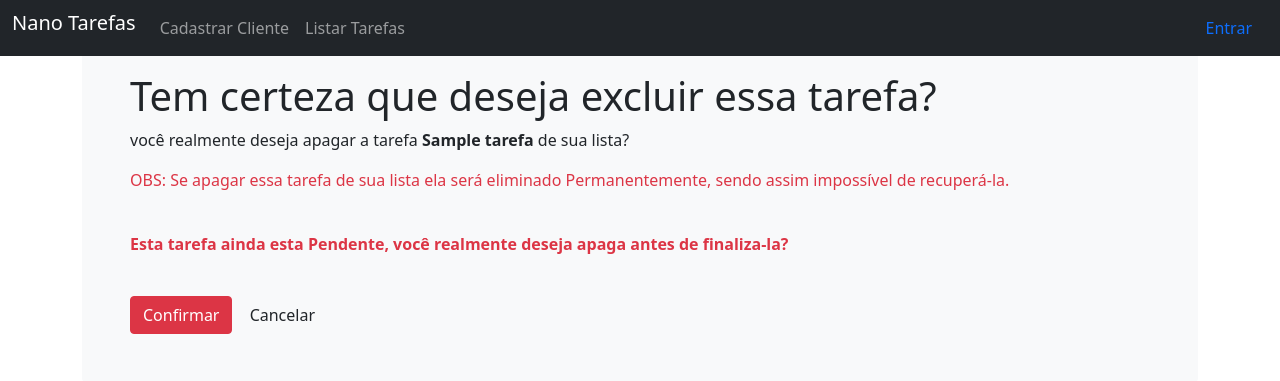
After one commit to Wenderson-Oscar/Task_Manager, a Django app: page /task/task/1/delete/ in a window 1280 px wide. The commit adds this page. Shown: the top 381 px of the page. Run offline with Django 4.2, Linux system fonts and the light colour scheme; tables that the repository leaves empty hold one stand-in row (values such as "Sample post").

Commit message:
add confirmações de tarefas

```diff
--- a/task_management/urls.py
+++ b/task_management/urls.py
@@ -2,10 +2,12 @@ from . import views
 from django.urls import path
 
 urlpatterns = [
-    path('list_task', views.list_task, name='list_task'),
+    path('list_task/', views.list_task, name='list_task'),
     path('task/new/', views.add_task, name='add_task'),
     path('task/<int:id>/', views.detail_task, name='detail_task'),
     path('task/edit/<int:id>/', views.edit_task, name='edit_task'),
-    path('task/delete/<int:id>/', views.delete_task, name='delete_task'),
-    path('task/completed/<int:id>/', views.task_completed, name='task_completed'),
+    path('task/<int:id>/delete/', views.confirm_delete_task, name='confirm_delete_task'),
+    path('task/<int:id>/delete/confirmed/', views.delete_task, name='delete_task'),
+    path('task/<int:id>/completed/', views.confirm_completed_task, name='confirm_completed_task'),
+    path('task/<int:id>/completd/confirmed/', views.task_completed, name='task_completed'),
 ]
--- a/task_management/views.py
+++ b/task_management/views.py
@@ -18,7 +18,7 @@ def add_task(request):
             task = form.save(commit=False)
             task.user = cliente
             task.save()
-            return redirect('detail_task', id=task.id)
+            return redirect('list_task')
     else:
         form = TaskForms()
     return render(request, 'task/add_task.html', {'form': form})
@@ -29,6 +29,11 @@ def task_completed(request, id):
     task_compl.status = "Concluído"
     task_compl.save()
     return redirect('list_task')
+
+def confirm_completed_task(request, id):
+    """Processo para poder concluir a Tarefa"""
+    task_compl = get_object_or_404(Tarefa, pk=id)
+    return render(request, 'task/completed_task.html', {'task':task_compl})
 
 def detail_task(request, id):
     """Detalhar as Tarefas"""
@@ -48,16 +53,18 @@ def edit_task(request, id):
         form = TaskForms(instance=task)
     return render(request, 'task/edit_task.html', {'form': form})
 
+def confirm_delete_task(request, id):
+    """Processo para poder excluir uma Tarefa"""
+    task = get_object_or_404(Tarefa, pk=id)
+    return render(request, 'task/del_task.html',{'task': task})
+
 def delete_task(request, id):
-    """Delete as Tarefas"""
+    """Deletando uma Tarefa"""
     task = get_object_or_404(Tarefa, pk=id)
     task.delete()
     return redirect('list_task')
 
-# // TRATANDO PÁGINA DE ERRO / confirmação_submit //
+# // TRATANDO PÁGINA DE ERRO //
 
 def handler404(request, exception):
     return render(request, 'page_error/error_404.html')
-
-def process_task(request):
-    pass
--- /dev/null
+++ b/templates/task/del_task.html
@@ -0,0 +1,18 @@
+{% extends 'base.html' %}
+
+{% block content %}
+    <br>
+  <h1>Tem certeza que deseja excluir essa tarefa?</h1>
+  <form method="post" enctype="multipart/form-data" action="{% url 'delete_task' id=task.id %}">
+    <p>você realmente deseja apagar a tarefa <b>{{ task }}</b> de sua lista?</p>
+    <p class="text-danger">OBS: Se apagar essa tarefa de sua lista ela será eliminado Permanentemente, sendo assim impossível de recuperá-la.</p>
+    {% csrf_token %}
+    {% if task.status == 'Pendente' %}
+    <br>
+    <p class="text-danger"><b>Esta tarefa ainda esta Pendente, você realmente deseja apaga antes de finaliza-la?</b></p>
+    <br>
+    {% endif %}
+    <button type="submit" class="btn btn-danger">Confirmar</button>
+    <a href="{% url 'list_task' %}" class="btn btn-default">Cancelar</a>
+  </form>
+{% endblock %}
--- a/templates/task/detail_task.html
+++ b/templates/task/detail_task.html
@@ -49,7 +49,7 @@
                 </a>
             </div>
             <div class="col-2 col-md-1 order-1 order-md-1">
-                <a class="btn btn-default" href="{% url 'delete_task' id=task.id %}">
+                <a class="btn btn-default" href="{% url 'confirm_delete_task' id=task.id %}">
                     <button type="button" class="btn btn-outline-danger">Excluir</button>
                 </a>
             </div>
--- a/templates/task/list_task.html
+++ b/templates/task/list_task.html
@@ -30,12 +30,12 @@
                     </a>
                 </div>
                 <div>
-                    <a href="{% url 'delete_task' id=tasks.id %}" class="text-primary" title="Deletar Tarefa">
+                    <a href="{% url 'confirm_delete_task' id=tasks.id %}" class="text-primary" title="Deletar Tarefa">
                         <img src="/static/icon/del_task.png" width="26" height="25" alt="del">
                     </a>
                 </div>
                 <div class="col-2 col-md-1 order-1 order-md-1">
-                    <a href="{% url 'task_completed' tasks.id %}" class="text-primary" title="Concluir Tarefa">
+                    <a href="{% url 'confirm_completed_task' id=tasks.id %}" class="text-primary" title="Concluir Tarefa">
                         <img src="/static/icon/completed_task.png" width="30" height="29" alt="add">
                     </a>
                 </div>
```
Also changed, not shown: templates/task/completed_task.html (added, +12 -0 lines).
